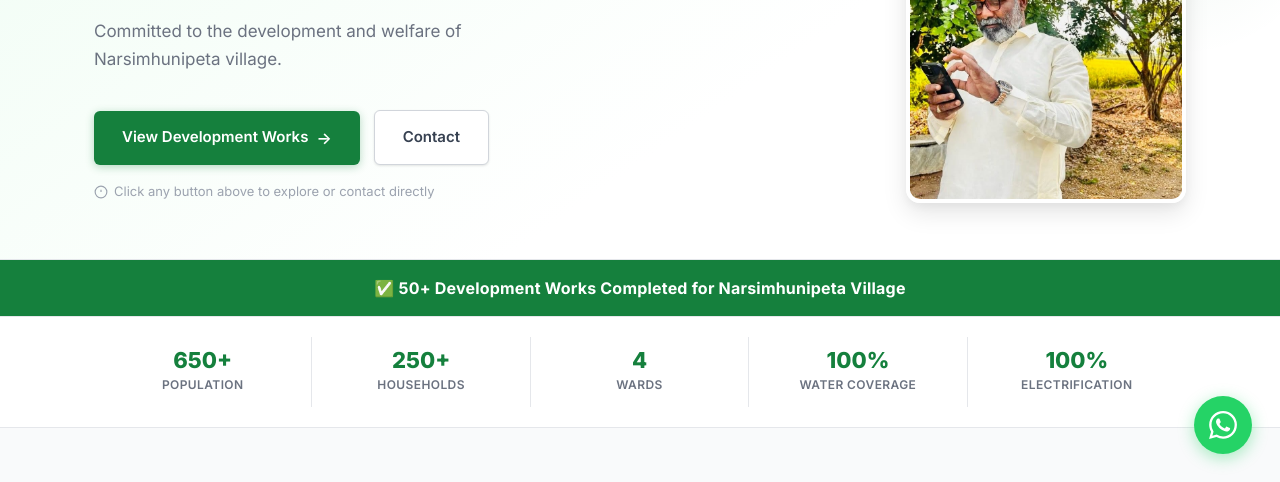
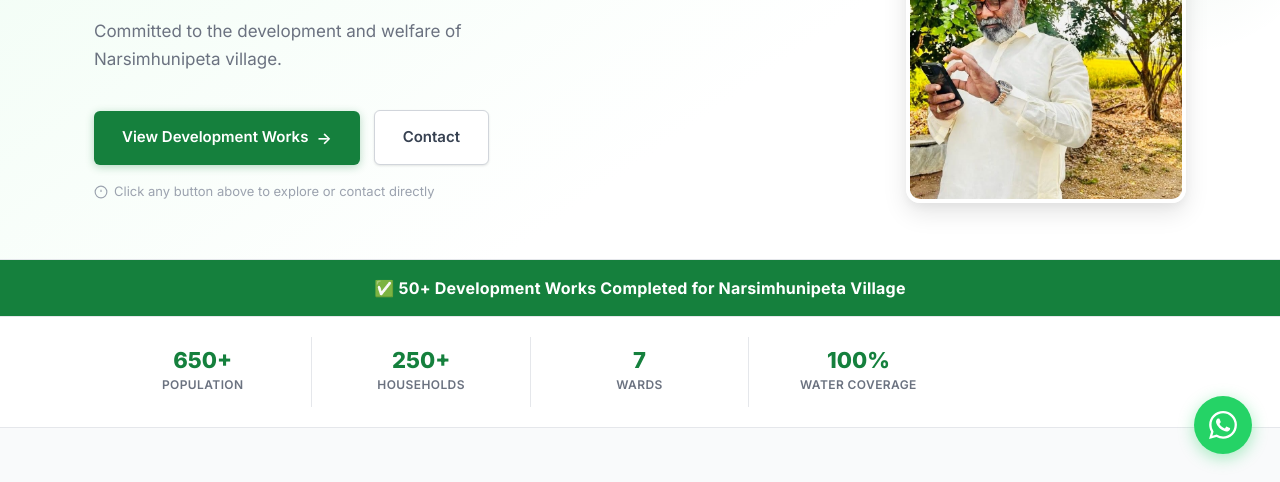
Before and after one commit to TharunDeekonda/Client_Personal_portfolio, a website built with Vite: page index.html in a window 1280 px wide. Shown: the part 318-800 px from the top of the page. Built offline with nearby package versions, Linux system fonts and the light colour scheme.

Commit message:
Update wards count and remove electrification info
Updated the number of wards from 4 to 7 and removed the electrification section.

```diff
--- a/index.html
+++ b/index.html
@@ -87,16 +87,12 @@
           <span class="village-stat-label">Households</span>
         </div>
         <div class="village-stat">
-          <span class="village-stat-num">4</span>
+          <span class="village-stat-num">7</span>
           <span class="village-stat-label">Wards</span>
         </div>
         <div class="village-stat">
           <span class="village-stat-num">100%</span>
           <span class="village-stat-label">Water Coverage</span>
-        </div>
-        <div class="village-stat">
-          <span class="village-stat-num">100%</span>
-          <span class="village-stat-label">Electrification</span>
         </div>
       </div>
     </div>
```
